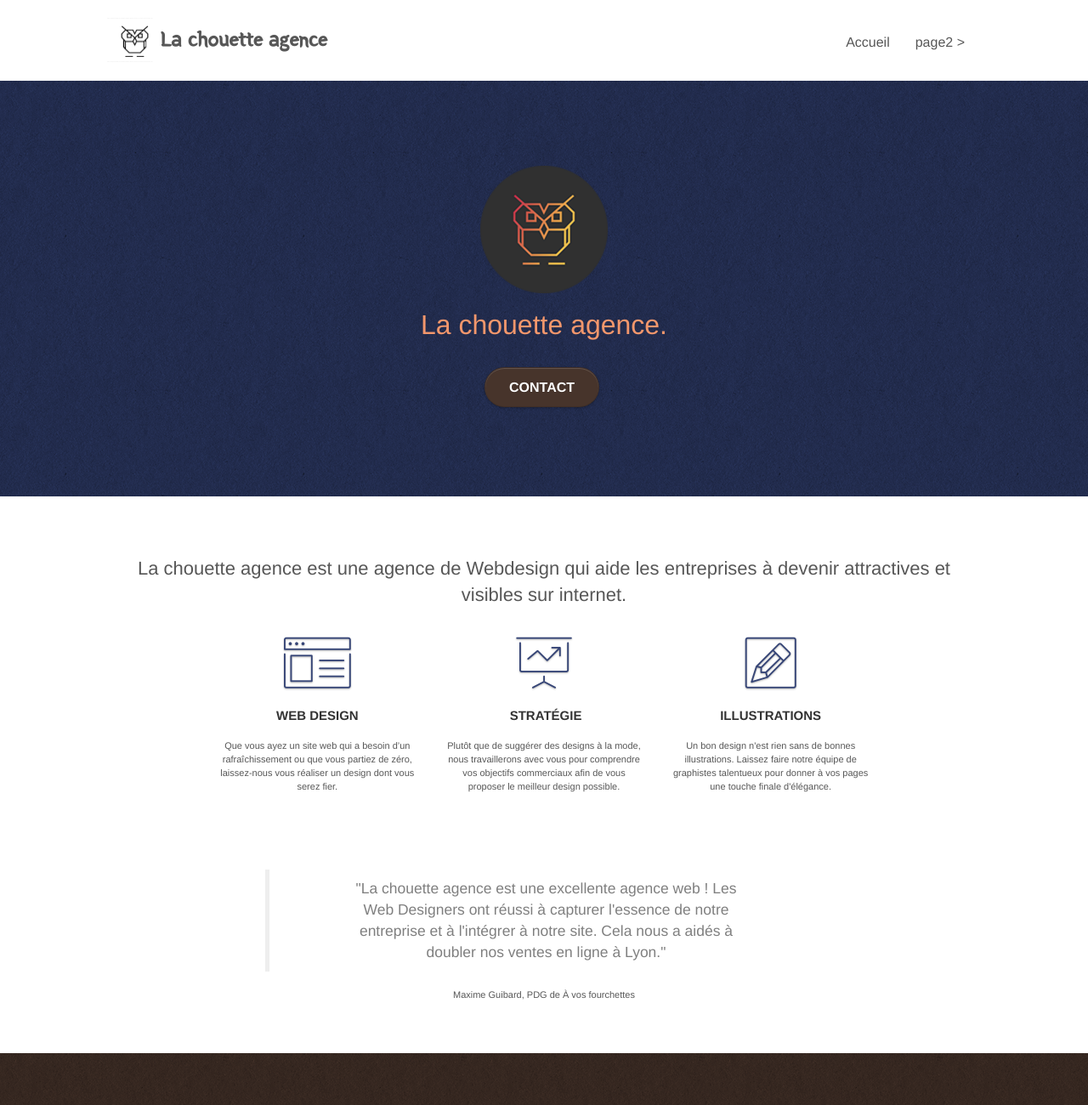
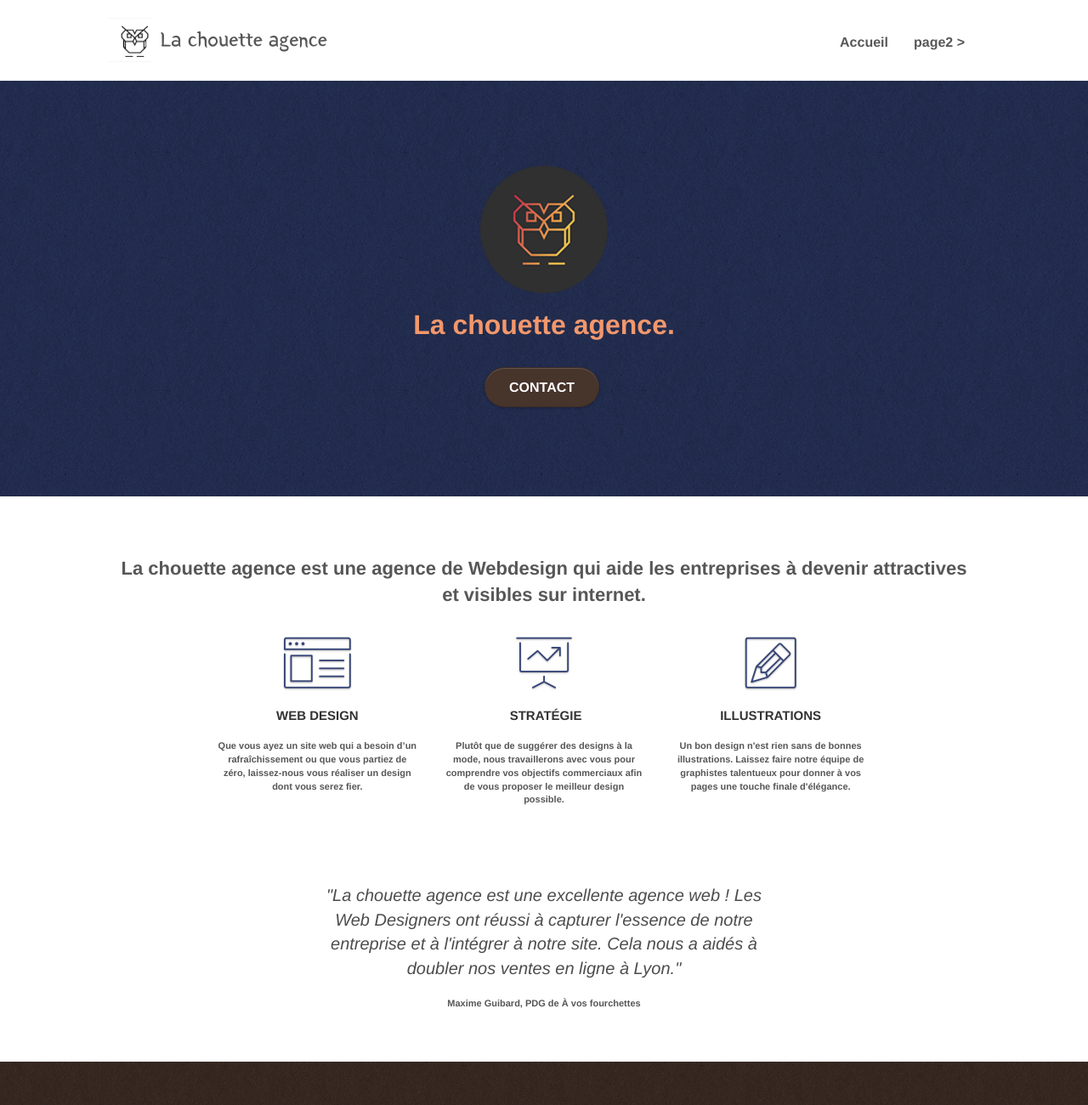
Before and after one commit to Clement-Mchar/Chouette-agence-original, a plain HTML site: page index.html in a window 1280 px wide. Shown: the top 1300 px of the page at 85% size. Drawn offline with Linux system fonts and the light colour scheme; files that its build step writes are made by us from their sources.

Commit message:
augmentation des polices

```diff
--- a/css/style.css
+++ b/css/style.css
@@ -2,7 +2,7 @@
     font-family: 'yeon_sungregular';
     src: url('../fonts/yeonsung-regular-webfont.woff2') format('woff2'),
          url('../fonts/yeonsung-regular-webfont.woff') format('woff');
-    font-weight: normal;
+    font-weight: 700;
     font-style: normal;
     font-display:swap;
 }
@@ -305,7 +305,7 @@ a:hover {
     padding: 3px 15px;
     font-size: 25px;
     font-weight: normal;
-    font-weight: 600;
+    font-weight: 700;
     line-height: 44px;
     font-family: "yeon_sungregular", sans-serif;
 }
@@ -660,7 +660,7 @@ label,
 .btn,
 a {
     font-family: "helvetica";
-    font-weight: 400;
+    font-weight: 700;
     color: #575757!important;
 }
 
@@ -766,7 +766,14 @@ h4 {
     background-color: rgba(165, 147, 99, 0.7);
     padding: 40px 40px 40px 40px;
 }
-
+blockquote{
+    border-left: none;
+    font-size: 20px;
+    text-align: center;
+    color: #4d4d4d!important;
+    font-style: italic;
+    padding: 0px 0px;
+}
 .bold-link {
     font-weight: 900;
     text-decoration: underline!important;
```
